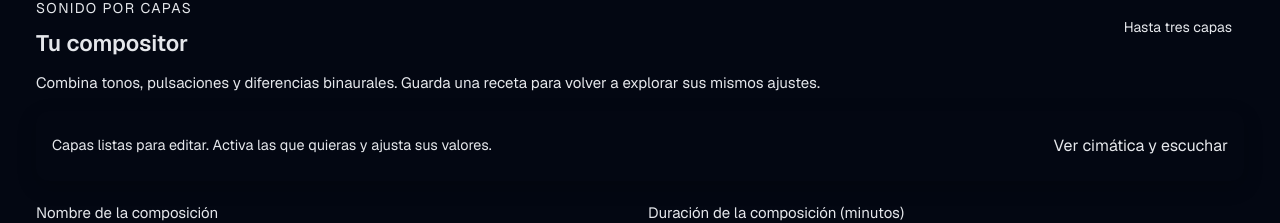
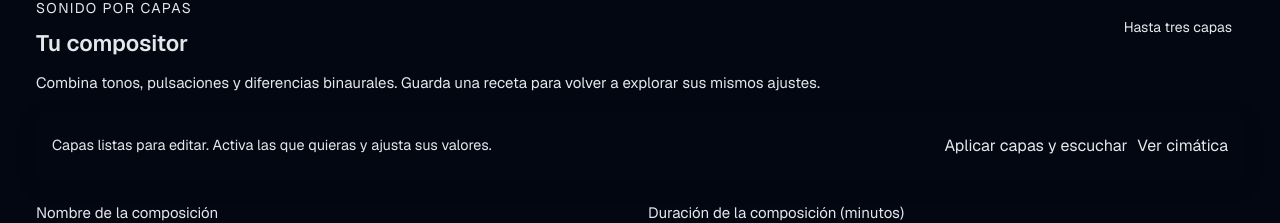
Before and after one commit to antoniodiaz70ad-dev/frequency-healer, a Next.js app in the folder frontend/: page /marina-punto-cero/compositor in a window 1280 px wide. Shown: the part 1220-1443 px from the top of the page. Built offline with nearby package versions, Linux system fonts and the light colour scheme.

Commit message:
Add direct apply-and-listen control beside layer editing

```diff
--- a/frontend/src/components/marina/MarinaComposer.tsx
+++ b/frontend/src/components/marina/MarinaComposer.tsx
@@ -189,7 +189,7 @@ export default function MarinaComposer({ onBusy }: { onBusy: (busy: boolean) =>
       <div className={styles.titleRow}><div><p className={styles.eyebrow}>Sonido por capas</p><h2>Tu compositor</h2></div><span className={styles.tag}>Hasta tres capas</span></div>
       <p className={styles.muted}>Combina tonos, pulsaciones y diferencias binaurales. Guarda una receta para volver a explorar sus mismos ajustes.</p>
       <div className={styles.composerEditBar} aria-label="Edición de capas">
-        {locked ? <><p>Las capas corresponden a la sesión actual. Guarda el tramo para editarlas y comenzar una nueva mezcla.</p><button type="button" className="fh-action fh-action--primary" onClick={editLayers}>Guardar tramo y editar capas</button></> : <><p>Capas listas para editar. Activa las que quieras y ajusta sus valores.</p><button type="button" className="fh-action fh-action--secondary" onClick={() => document.getElementById('marina-composer-player')?.scrollIntoView({ block: 'start' })}>Ver cimática y escuchar</button></>}
+        {locked ? <><p>Las capas corresponden a la sesión actual. Guarda el tramo para editarlas y comenzar una nueva mezcla.</p><button type="button" className="fh-action fh-action--primary" onClick={editLayers}>Guardar tramo y editar capas</button></> : <><p>Capas listas para editar. Activa las que quieras y ajusta sus valores.</p><button type="button" className="fh-action fh-action--primary" onClick={() => { void play(); document.getElementById('marina-composer-player')?.scrollIntoView({ block: 'start' }); }}>Aplicar capas y escuchar</button><button type="button" className="fh-action fh-action--secondary" onClick={() => document.getElementById('marina-composer-player')?.scrollIntoView({ block: 'start' })}>Ver cimática</button></>}
         {editError && <p role="alert">{editError}</p>}
       </div>
       <div className={styles.fields}>
```
Also changed, not shown: 2 other files (tests, documents, lock files or other folders).
